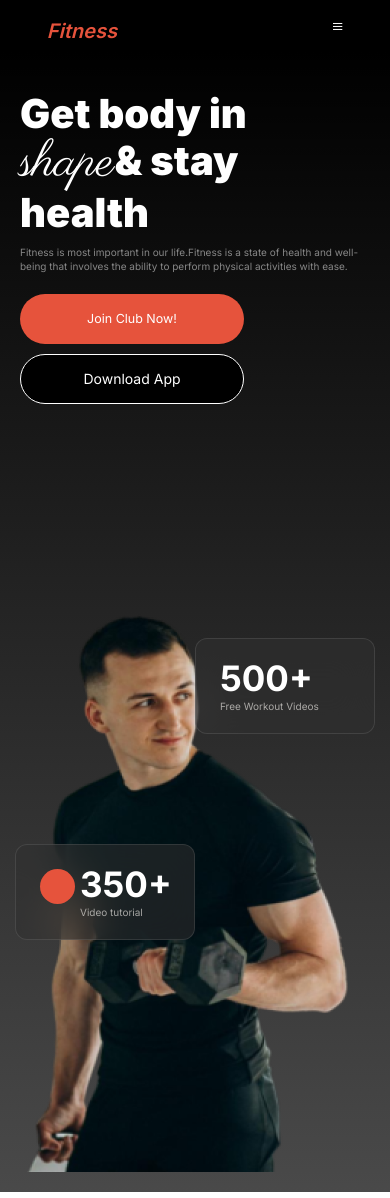
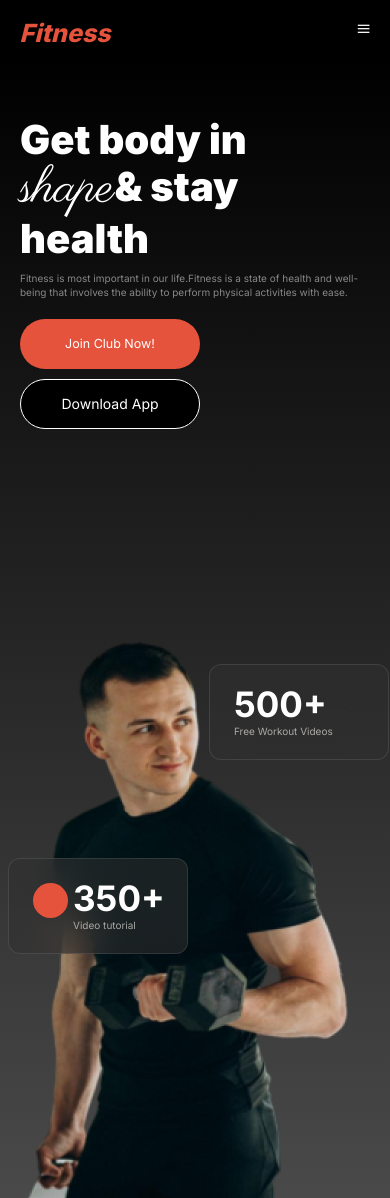
Before and after one commit to Tanbir76/fit-your-body, a plain HTML site: page index.html in a window 390 px wide. Drawn offline with nearby package versions, Linux system fonts and the light colour scheme.

Commit message:
margin add the banner

```diff
--- a/index.html
+++ b/index.html
@@ -16,7 +16,7 @@
 					<i><h1>Fitness</h1></i>
 				</div>
 				<div class="doted-container">
-					<span style='font-size:2rem; color: white;'>&#8801;</span>
+					<span style='font-size:2.5rem; color: white;'>&#8801;</span>
 				</div>
 			</div>
 
@@ -43,7 +43,7 @@
 		 <section>
 			<div class="banner-section">
 				<div class="banner-content">
-					<h1>Get body in <span class="shape-text">shape</span>& stay health</h1>
+					<h1>Get body in <br> <span class="shape-text">shape</span>& stay <br> health</h1>
 					<p>Fitness is most important in our life.Fitness is a state of health and well-being that involves the ability to perform physical activities with ease.</p>
 					<div class="banner-btn">
 						<button class="btn-secondary">Join Club Now!</button>
--- a/style/style.css
+++ b/style/style.css
@@ -20,15 +20,15 @@ body{
 }
 .nav-fit h1{
 	color:rgba(230, 83, 60);
-	font-size: 2rem;
-	font-weight: 600;
+	font-size: 2.5rem;
+	font-weight: 800;
 	margin-left: 20%;
 
 }
 .nav-fit-small h1{
 	color:rgba(230, 83, 60) ;
-	font-size: 2rem;
-	font-weight:600 ;
+	font-size: 2.5rem;
+	font-weight:800 ;
 }
 
 .ul-content{
@@ -84,7 +84,7 @@ flex-basis: 520px;
 	}
 
 .btn-secondary{
-  width: 224px;
+  width: 180px;
 	height: 50px;
 	margin-top: 10px;
 	color: white;
@@ -93,10 +93,11 @@ flex-basis: 520px;
 	border: none;
 	text-align: center;
 	font-size:1.25rem;
+	margin-right: 14px;
 
 }
 .btn-tertiary{
-	width: 224px;
+	width: 180px;
 	height: 50px;
 	margin-top: 10px;
 	color: white;
@@ -180,10 +181,17 @@ padding: 10px 10px 16px 24px;
 	.large-device-nav{
 		display: none;
 	}
+	.nav-fit-container{
+		padding: 0% 5% 0% 5%;
+	}
 	/* banner-section */
 	.banner-section{
 		flex-direction: column;
-		padding: 20px;
+		padding: 0px 20px 0px 20px;
+	}
+	.banner-content{
+		margin-top: 40px;
+		margin-bottom: 0px;
 	}
 	.card{
 		width: 180px;
@@ -191,17 +199,17 @@ padding: 10px 10px 16px 24px;
 	}
 	.position1{
 		top: 8%;
-		left: 50%;
+		left: 54%;
 
 	}
 	.position2{
 		position: absolute;
-		bottom: 40%;
-		right: 50%;
+		bottom: 42%;
+		right: 52%;
 	}
 
 }
-@media screen and (min-width: 576px) and (max-width: 2000px) {
+@media screen and (min-width: 576px)  {
 	.small-device-nav{
 		display: none;
 	}
```
